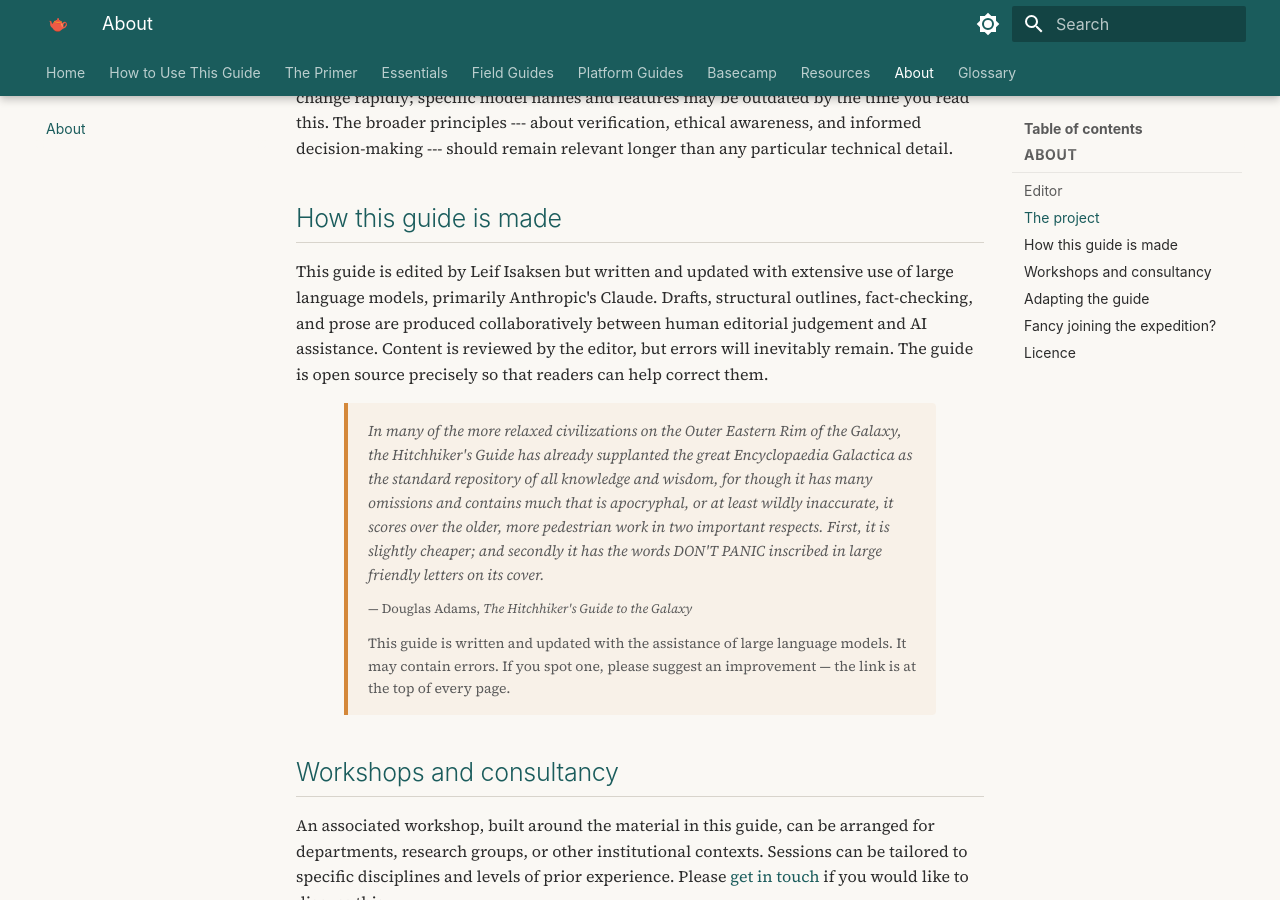
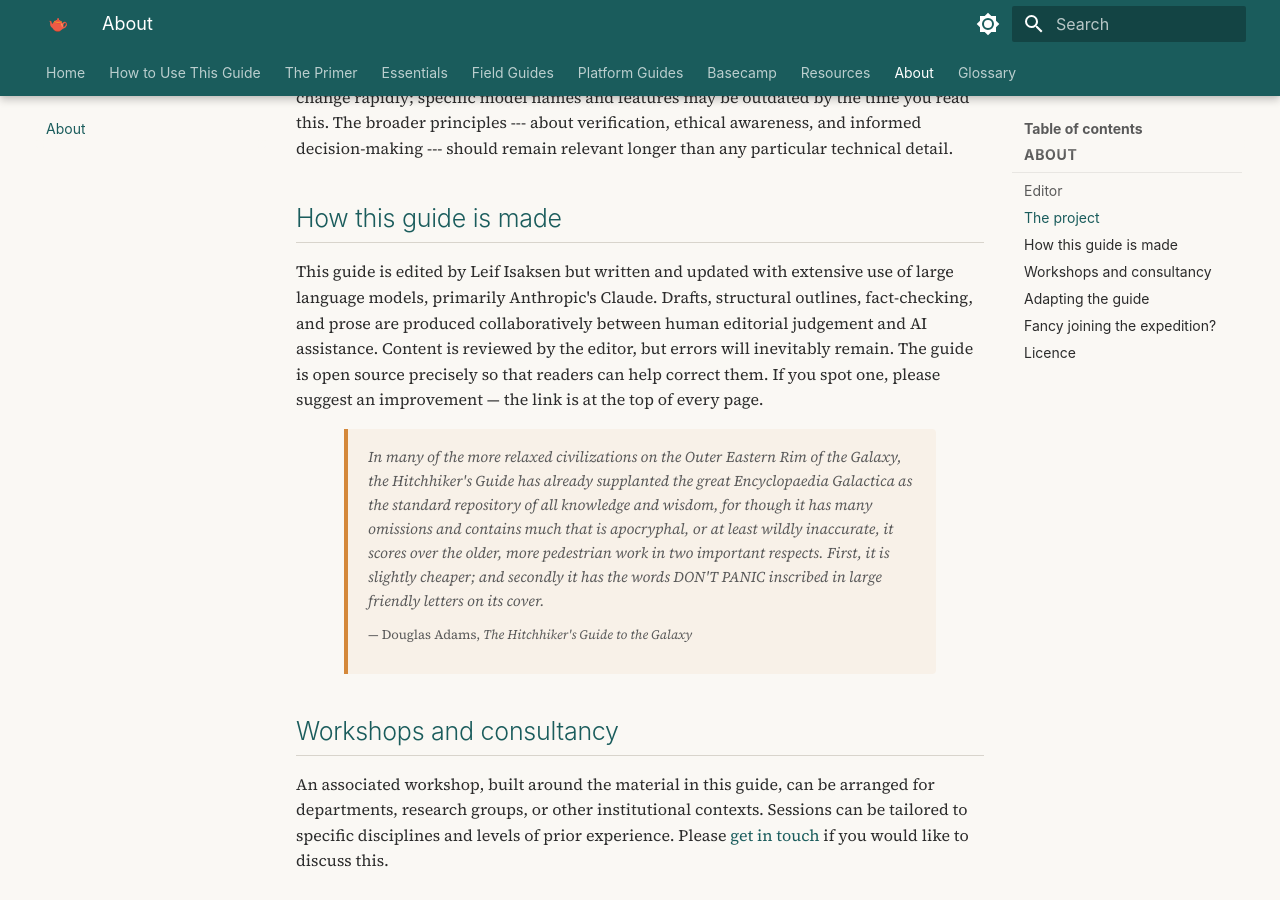
Before and after one commit to leifuss/hhg2ai, an MkDocs documentation site: the page built from docs/about/index.md, in a window 1280 px wide and 900 px high, scrolled down 443 px. Built offline with MkDocs 1.6.1 and Material for MkDocs 9.7.7, drawn with Linux system fonts in a browser that asks for light colours; comment, search, counter and statistics services are not loaded.

Commit message:
Encourage reader suggestions for guide improvements
Added a note encouraging readers to suggest improvements if they spot errors in the guide.

```diff
--- a/docs/about/index.md
+++ b/docs/about/index.md
@@ -20,13 +20,12 @@
 
 ## How this guide is made
 
-This guide is edited by Leif Isaksen but written and updated with extensive use of large language models, primarily Anthropic's Claude. Drafts, structural outlines, fact-checking, and prose are produced collaboratively between human editorial judgement and AI assistance. Content is reviewed by the editor, but errors will inevitably remain. The guide is open source precisely so that readers can help correct them.
+This guide is edited by Leif Isaksen but written and updated with extensive use of large language models, primarily Anthropic's Claude. Drafts, structural outlines, fact-checking, and prose are produced collaboratively between human editorial judgement and AI assistance. Content is reviewed by the editor, but errors will inevitably remain. The guide is open source precisely so that readers can help correct them. If you spot one, please suggest an improvement — the link is at the top of every page.
 
 <div style="max-width: 720px; margin: 16px auto 0; padding: 0 48px;">
 <blockquote style="border-left: 4px solid #d4883a; background: rgba(212,136,58,0.06); padding: 16px 20px; margin: 0; border-radius: 0 4px 4px 0; font-size: 15px; line-height: 1.6;">
 <p style="margin: 0 0 12px 0; font-style: italic;">In many of the more relaxed civilizations on the Outer Eastern Rim of the Galaxy, the Hitchhiker's Guide has already supplanted the great Encyclopaedia Galactica as the standard repository of all knowledge and wisdom, for though it has many omissions and contains much that is apocryphal, or at least wildly inaccurate, it scores over the older, more pedestrian work in two important respects. First, it is slightly cheaper; and secondly it has the words DON'T PANIC inscribed in large friendly letters on its cover.</p>
 <p style="margin: 0 0 12px 0; font-size: 13px; color: #5a5a5a;">— Douglas Adams, <em>The Hitchhiker's Guide to the Galaxy</em></p>
-<p style="margin: 0; font-size: 14px;">This guide is written and updated with the assistance of large language models. It may contain errors. If you spot one, please suggest an improvement — the link is at the top of every page.</p>
 </blockquote>
 </div>
 
```
